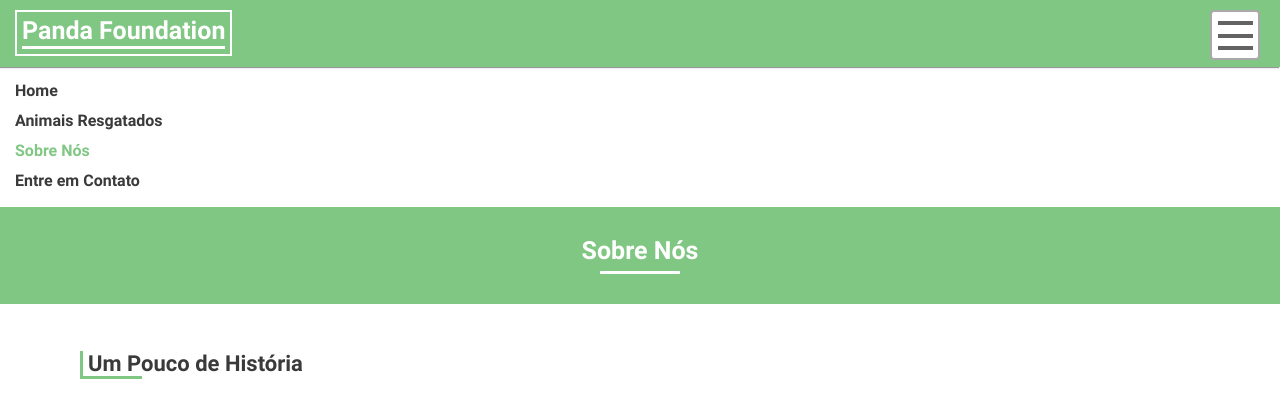
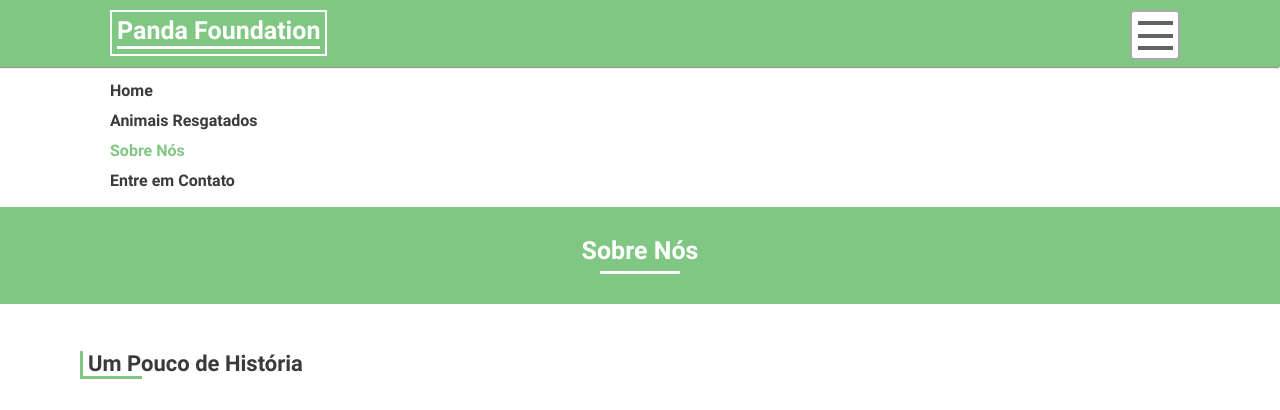
Before and after one commit to antonioChristofoletti/Panda_Foundation_Web, a PHP site: page /sobre-nos.html in a window 1280 px wide. Shown: the top 410 px of the page. Run offline with PHP 8.4, Linux system fonts and the light colour scheme.

Commit message:
Alterações 02/03/2019 14:19

```diff
--- a/_sass/_components/containerLimiter.scss
+++ b/_sass/_layouts/containerLimiter.scss
@@ -1,6 +1,7 @@
 .containerLimiter{
     margin: 0 auto;
     padding: 0px 15px;
+    position: relative;
 
     @media (min-width: $breakpoint-sm){
         width: 540px;
--- a/_sass/_layouts/header.scss
+++ b/_sass/_layouts/header.scss
@@ -7,6 +7,7 @@
 
     &__menu{
         margin-left: -15px;
+        position: absolute;
 
         &__ul{
             list-style: none;
--- a/_sass/_pages/entre-contato.scss
+++ b/_sass/_pages/entre-contato.scss
@@ -1,10 +1,11 @@
 .entre-contato{
-    margin: 0px 0px;
+    margin: 30px -15px;
     padding: 0px;
 
     &__form{
-        margin: 30px -15px;
+        margin: 0 auto;
         padding: 15px;
+        max-width: 900px;
         border: 1px solid $gray-border;
         border-radius: 10px;
 
--- a/_sass/_pages/sobre-nos.scss
+++ b/_sass/_pages/sobre-nos.scss
@@ -48,8 +48,7 @@
             }
 
             &__img-container, &__img-container--picture{
-                margin: 0 auto;
-                margin-top: 30px;
+                margin: 30px 5px 5px 5px;
                 padding: 10px;
                 box-shadow: 1px 1px 5px 0px rgba($black-real, 0.4);
                 max-width: 450px;
@@ -74,8 +73,8 @@
 
                 width: 100%;
                 height: 100%;
-                min-width: 200px;
-                min-height: 200px;
+                min-width: 150px;
+                min-height: 150px;
 
                 max-width: 500px;
                 max-height: 400px;
--- a/_sass/style.css
+++ b/_sass/style.css
@@ -368,22 +368,6 @@ main {
   .title-header-bar--green-background {
     background-color: #81c784; }
 
-.containerLimiter {
-  margin: 0 auto;
-  padding: 0px 15px; }
-  @media (min-width: 576px) {
-    .containerLimiter {
-      width: 540px; } }
-  @media (min-width: 768px) {
-    .containerLimiter {
-      width: 720px; } }
-  @media (min-width: 992px) {
-    .containerLimiter {
-      width: 960px; } }
-  @media (min-width: 1120px) {
-    .containerLimiter {
-      width: 1120px; } }
-
 .footer {
   background-color: #212121;
   position: relative;
@@ -478,7 +462,8 @@ main {
   height: 67px;
   box-shadow: -1px 1px 1px rgba(0, 0, 0, 0.4); }
   .header__menu {
-    margin-left: -15px; }
+    margin-left: -15px;
+    position: absolute; }
     .header__menu__ul {
       list-style: none;
       margin: 0px;
@@ -508,6 +493,23 @@ main {
     border: 2px solid #A9A9A9; }
   .header .logo {
     margin-top: 10px; }
+
+.containerLimiter {
+  margin: 0 auto;
+  padding: 0px 15px;
+  position: relative; }
+  @media (min-width: 576px) {
+    .containerLimiter {
+      width: 540px; } }
+  @media (min-width: 768px) {
+    .containerLimiter {
+      width: 720px; } }
+  @media (min-width: 992px) {
+    .containerLimiter {
+      width: 960px; } }
+  @media (min-width: 1120px) {
+    .containerLimiter {
+      width: 1120px; } }
 
 .animals-pictures-saved {
   margin: 0px -15px;
@@ -561,11 +563,12 @@ main {
         bottom: -6px; } }
 
 .entre-contato {
-  margin: 0px 0px;
+  margin: 30px -15px;
   padding: 0px; }
   .entre-contato__form {
-    margin: 30px -15px;
+    margin: 0 auto;
     padding: 15px;
+    max-width: 900px;
     border: 1px solid #A9A9A9;
     border-radius: 10px; }
     .entre-contato__form__input {
@@ -769,8 +772,7 @@ main {
         .about-us-topic__ul__item__title:hover .about-us-topic__ul__item__title__underline {
           width: 100%; }
       .about-us-topic__ul__item__img-container, .about-us-topic__ul__item__img-container--picture {
-        margin: 0 auto;
-        margin-top: 30px;
+        margin: 30px 5px 5px 5px;
         padding: 10px;
         box-shadow: 1px 1px 5px 0px rgba(0, 0, 0, 0.4);
         max-width: 450px;
@@ -788,8 +790,8 @@ main {
         padding: 0px;
         width: 100%;
         height: 100%;
-        min-width: 200px;
-        min-height: 200px;
+        min-width: 150px;
+        min-height: 150px;
         max-width: 500px;
         max-height: 400px; }
       @media (min-width: 1120px) {
--- a/_sass/style.scss
+++ b/_sass/style.scss
@@ -11,11 +11,11 @@
 @import "_components/logo.scss";
 @import "_components/short-paragraph.scss";
 @import "_components/title-header-bar.scss";
-@import "_components/containerLimiter.scss";
 
 //Layout
 @import "_layouts/footer.scss";
 @import "_layouts/header.scss";
+@import "_layouts/containerLimiter.scss";
 
 //Pages
 @import "_pages/animais-resgatados.scss";
--- a/animais-resgatados.html
+++ b/animais-resgatados.html
@@ -11,6 +11,7 @@
 <body>
 
     <header class="header">
+                <div class="containerLimiter">
                     <h1 class="logo">Panda Foundation</h1>
                     <button class="header__botao-menu">Menu do Botão</button>
                     <nav class="header__menu">
@@ -21,6 +22,7 @@
                             <li class="header__menu__ul__item"><a href="entre-contato.html">Entre em Contato</a></li>
                         </ul>
                     </nav>
+                </div>
     </header>
 
     <main>
--- a/entre-contato.html
+++ b/entre-contato.html
@@ -11,6 +11,7 @@
 <body>
 
     <header class="header">
+            <div class="containerLimiter">
                 <h1 class="logo">Panda Foundation</h1>
                 <button class="header__botao-menu">Menu do Botão</button>
                 <nav class="header__menu">
@@ -21,11 +22,13 @@
                         <li class="header__menu__ul__item header__menu__ul__item--selected"><a href="entre-contato.html">Entre em Contato</a></li>
                     </ul>
                 </nav>
+            </div>
     </header>
 
     <main>
         <h1 class="title-header-bar title-header-bar--white title-header-bar--green-background">Entre em Contato</h1>
 
+        <div class="containerLimiter">
             <section class="entre-contato">
 
                 <p class="short-paragraph">Lorem ipsum dolor sit amet consectetur adipisicing elit. Molestias explicabo doloribus aut placeat blanditiis debitis qui? Corporis enim neque totam veniam aliquid eos nobis voluptatum praesentium. Possimus corporis aperiam minus?</p>
@@ -37,7 +40,7 @@
                     <input class="entre-contato__form__submit" type="submit" value="Enviar">
                 </form>
             </section>
-
+        </div>
 
     </main>
 
--- a/index.html
+++ b/index.html
@@ -11,6 +11,7 @@
 <body>
 
     <header class="header">
+        <div class="containerLimiter">
             <h1 class="logo">Panda Foundation</h1>
             <button class="header__botao-menu">Menu do Botão</button>
             <nav class="header__menu">
@@ -21,6 +22,7 @@
                     <li class="header__menu__ul__item"><a href="entre-contato.html">Entre em Contato</a></li>
                 </ul>
             </nav>
+        </div>
     </header>
 
     <main>
--- a/sobre-nos.html
+++ b/sobre-nos.html
@@ -11,17 +11,18 @@
 <body>
 
     <header class="header">
+            <div class="containerLimiter">
                 <h1 class="logo">Panda Foundation</h1>
                 <button class="header__botao-menu">Menu do Botão</button>
                 <nav class="header__menu">
                     <ul class="header__menu__ul">
                         <li class="header__menu__ul__item"><a href="index.html">Home</a></li>
                         <li class="header__menu__ul__item"><a href="animais-resgatados.html">Animais Resgatados</a></li>
-                <li class="header__menu__ul__item header__menu__ul__item--selected"><a href="sobre-nos.html">Sobre
-                        Nós</a></li>
+                        <li class="header__menu__ul__item header__menu__ul__item--selected"><a href="sobre-nos.html">Sobre Nós</a></li>
                         <li class="header__menu__ul__item"><a href="entre-contato.html">Entre em Contato</a></li>
                     </ul>
                 </nav>
+            </div>
     </header>
 
     <main>
```
Lines whose indentation alone changed are shown as unchanged.
